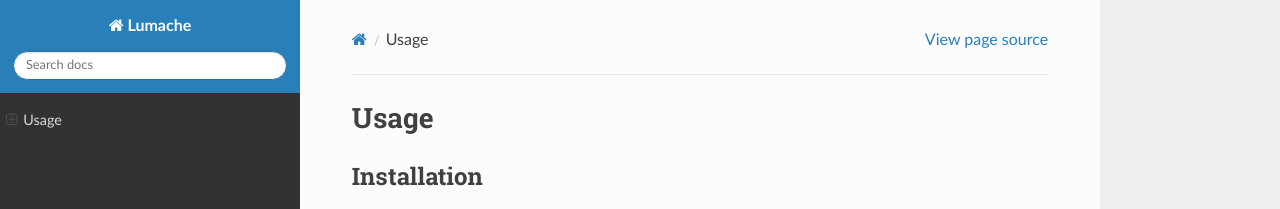
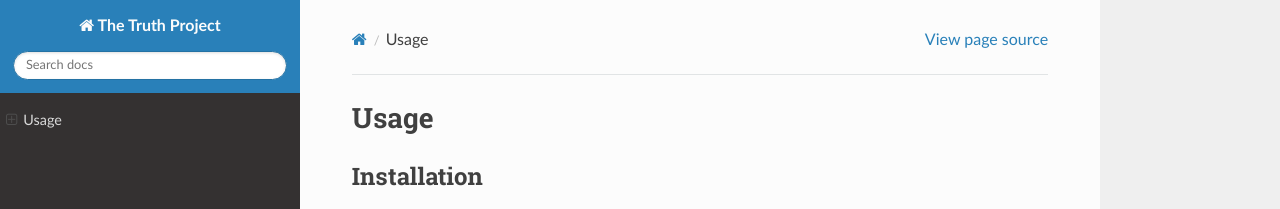
Before and after one commit to TheStatsProject/LMPF, a Sphinx documentation site: the page built from docs/source/usage.rst, in a window 1280 px wide and 1036 px high. Shown: the top 209 px of the window. Built offline with Sphinx 7.4.7 and the Read the Docs theme 3.1.0, drawn with Linux system fonts in a browser that asks for light colours; some of the changed text lies outside the part shown.

Commit message:
Update conf.py

```diff
--- a/docs/source/conf.py
+++ b/docs/source/conf.py
@@ -2,9 +2,9 @@
 
 # -- Project information
 
-project = 'Lumache'
-copyright = '2021, Graziella'
-author = 'Graziella'
+project = 'The Truth Project'
+copyright = '2025, TheOs'
+author = 'OS'
 
 release = '0.1'
 version = '0.1.0'
```
